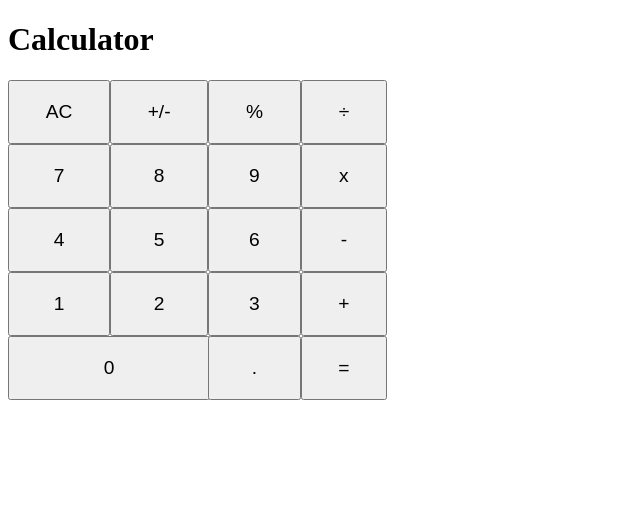
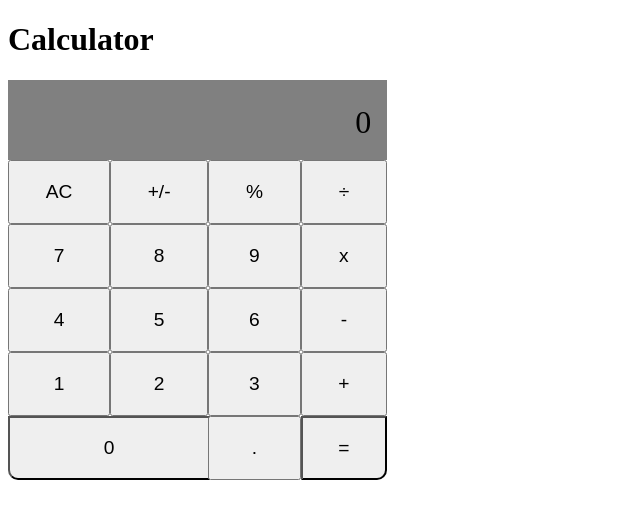
Before and after one commit to JuanThe3rd/calculator-app, a React (Create React App) app in the folder client/: page / in a window 1280 px wide. Shown: the top 518 px of the page, without its empty margins (0-640 px from the left). Built offline with nearby package versions, Linux system fonts and the light colour scheme.

Commit message:
finishes bare ui, zero btn unfinished

```diff
--- a/client/src/components/App.js
+++ b/client/src/components/App.js
@@ -6,36 +6,42 @@ function App() {
   return (
     <div>
       <h1 className='title' >Calculator</h1>
+        <div className='ans-container'>
+          <div className='ans'>{answer}</div>
+        </div>
 
+        <div className='input-container'>
+          <button name='clear' onClick={handleClick} className='input'>AC</button>
+          <button name='negative' onClick={handleClick} className='input'>+/-</button>
+          <button name='percent' onClick={handleClick} className='input'>%</button>
+          <button name='divide' onClick={handleClick} className='input'>÷</button>
 
-      <div className='calc-container'>
-        <button className='input'>AC</button>
-        <button className='input'>+/-</button>
-        <button className='input'>%</button>
-        <button className='input'>÷</button>
+          <button name='seven' onClick={handleClick} className='input'>7</button>
+          <button name='eight' onClick={handleClick} className='input'>8</button>
+          <button name='nine' onClick={handleClick} className='input'>9</button>
+          <button name='multiply' onClick={handleClick} className='input'>x</button>
 
-        <button className='input'>7</button>
-        <button className='input'>8</button>
-        <button className='input'>9</button>
-        <button className='input'>x</button>
+          <button name='four' onClick={handleClick} className='input'>4</button>
+          <button name='five' onClick={handleClick} className='input'>5</button>
+          <button name='six' onClick={handleClick} className='input'>6</button>
+          <button name='subtract' onClick={handleClick} className='input'>-</button>
 
-        <button className='input'>4</button>
-        <button className='input'>5</button>
-        <button className='input'>6</button>
-        <button className='input'>-</button>
+          <button name='one' onClick={handleClick} className='input'>1</button>
+          <button name='two' onClick={handleClick} className='input'>2</button>
+          <button name='three' onClick={handleClick} className='input'>3</button>
+          <button name='add' onClick={handleClick} className='input'>+</button>
 
-        <button className='input'>1</button>
-        <button className='input'>2</button>
-        <button className='input'>3</button>
-        <button className='input'>+</button>
-
-        <button className='special-input'>0</button>
-        <div className='empty-cell'></div>
-        <button className='input'>.</button>
-        <button className='input'>=</button>
-      </div>
+          <button name='zero' onClick={handleClick} className='special-input'>0</button>
+          <div name='zero' onClick={handleClick} className='empty-cell'></div>
+          <button name='decimal' onClick={handleClick} className='input'>.</button>
+          <button name='equals' onClick={handleClick} className='input btm-right'>=</button>
+        </div>
     </div>
   )
+
+  function handleClick(e){
+    console.log(e.target.name)
+  }
 }
 
 export default App;
--- a/client/src/index.css
+++ b/client/src/index.css
@@ -9,9 +9,21 @@
 
 }
 
+.ans-container {
+  background-color: grey;
+  width: 30%;
+  height: 5rem;
+}
 
+.ans {
+  font-size: 2rem;
+  text-align: right;
+  padding-left: 1rem;
+  padding-right: 1rem;
+  padding-top: 1.5rem;
+}
 
-.calc-container {
+.input-container {
   display: grid;
   grid-template-columns: auto auto auto auto;
   width: 30%;
@@ -25,8 +37,9 @@
 .special-input {
   width: 198%;
   font-size:larger;
+  border-bottom-left-radius: 10px;
 }
 
-.empty-cell {
-  display: hidden;
+.btm-right {
+  border-bottom-right-radius: 10px;
 }
```
